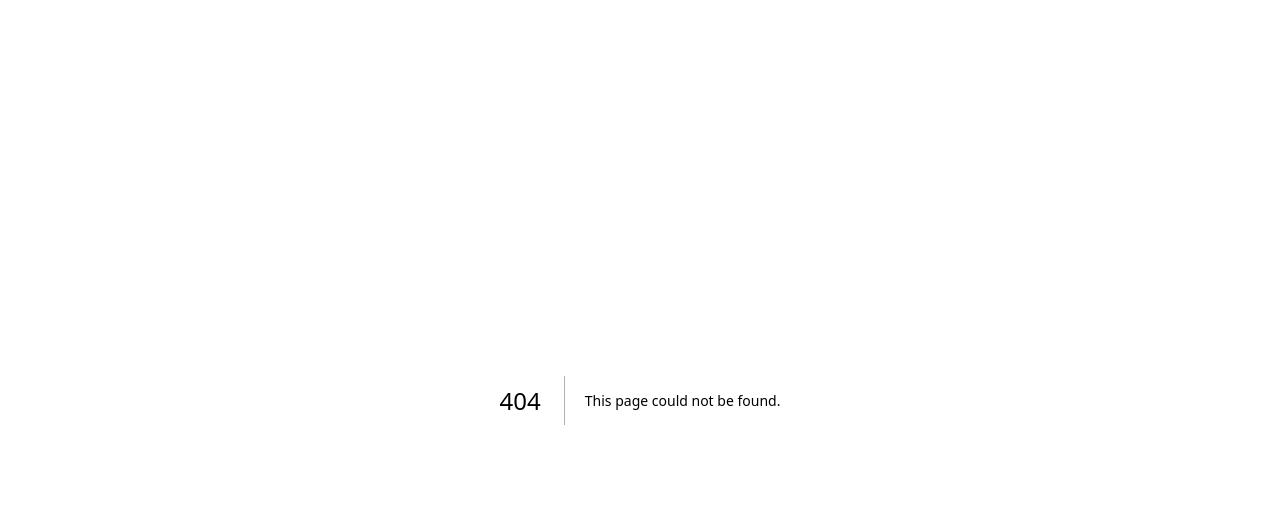
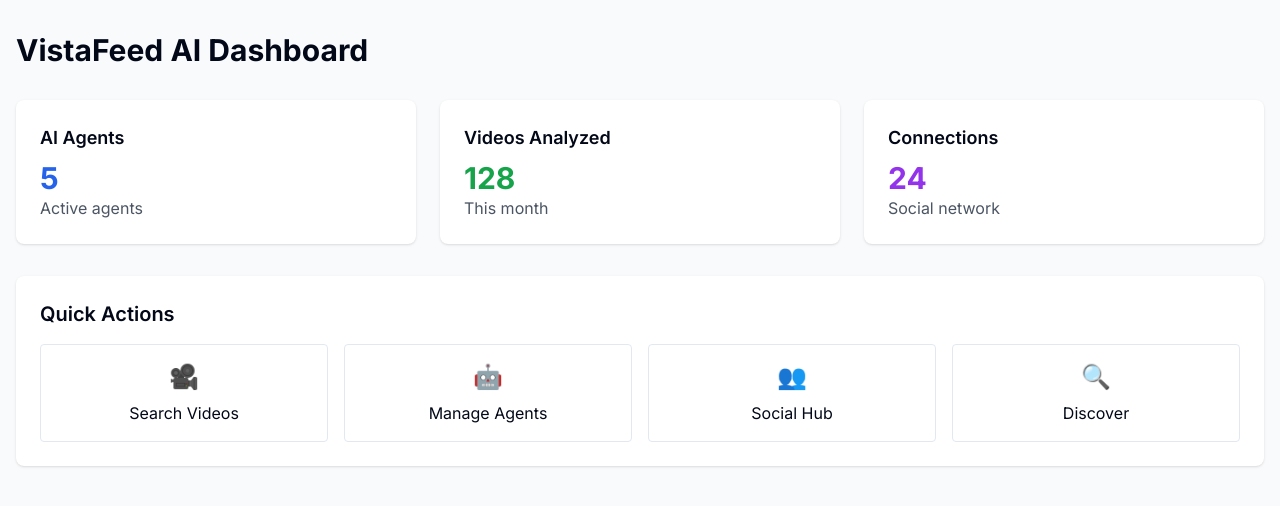
Before and after one commit to AstroLabs-AI/VistaFeed-AI, a Next.js app: page /simple-dashboard in a window 1280 px wide. Before the commit this address had no page. Shown: the top 506 px of the page. Built offline with nearby package versions, Linux system fonts and the light colour scheme.

Commit message:
Add simple dashboard and fix redirect issues
- Create simple-dashboard without any client dependencies
- Fix home page to use meta refresh instead of router
- Remove auth dependencies that were causing issues

```diff
--- a/app/dashboard/page.tsx
+++ b/app/dashboard/page.tsx
@@ -12,7 +12,7 @@ import { useRouter } from 'next/navigation';
 export default function DashboardPage() {
   const { isAuthenticated, user, checkAuth, isLoading } = useAuth();
   const router = useRouter();
-  const [isChecking, setIsChecking] = useState(true);
+  const [isChecking, setIsChecking] = useState(false); // Changed to false by default
 
   // Mock user for demo purposes
   const mockUser = {
@@ -25,7 +25,7 @@ export default function DashboardPage() {
     setIsChecking(false);
   }, []);
 
-  if (isChecking || isLoading) {
+  if (isChecking) {
     return (
       <div className="min-h-screen bg-gradient-to-br from-blue-50/50 via-white to-purple-50/50 dark:from-gray-900 dark:via-gray-800 dark:to-gray-900 pt-20">
         <div className="max-w-7xl mx-auto px-4 sm:px-6 lg:px-8 py-8">
--- a/app/page.tsx
+++ b/app/page.tsx
@@ -1,24 +1,17 @@
-'use client';
-
-import { useEffect } from 'react';
-import { useRouter } from 'next/navigation';
-
 export default function HomePage() {
-  const router = useRouter();
-
-  // Temporarily bypass authentication
-  useEffect(() => {
-    // Skip authentication and go directly to dashboard
-    router.push('/dashboard');
-  }, [router]);
-
-  // Show loading while redirecting
+  // Simple redirect using meta refresh
   return (
-    <div className="min-h-screen bg-gradient-to-br from-blue-50/50 via-white to-purple-50/50 dark:from-gray-900 dark:via-gray-800 dark:to-gray-900 flex items-center justify-center">
-      <div className="text-center">
-        <div className="w-16 h-16 border-4 border-blue-600 border-t-transparent rounded-full animate-spin mx-auto mb-4"></div>
-        <p className="text-gray-600 dark:text-gray-300">Loading VistaFeed AI...</p>
+    <>
+      <meta httpEquiv="refresh" content="0; url=/dashboard" />
+      <div className="min-h-screen bg-gradient-to-br from-blue-50/50 via-white to-purple-50/50 dark:from-gray-900 dark:via-gray-800 dark:to-gray-900 flex items-center justify-center">
+        <div className="text-center">
+          <div className="w-16 h-16 border-4 border-blue-600 border-t-transparent rounded-full animate-spin mx-auto mb-4"></div>
+          <p className="text-gray-600 dark:text-gray-300">Loading VistaFeed AI...</p>
+          <p className="text-sm text-gray-500 mt-2">
+            <a href="/dashboard" className="underline">Click here if not redirected</a>
+          </p>
+        </div>
       </div>
-    </div>
+    </>
   );
 }
--- /dev/null
+++ b/app/simple-dashboard/page.tsx
@@ -0,0 +1,51 @@
+export default function SimpleDashboardPage() {
+  return (
+    <div className="min-h-screen bg-gray-50 dark:bg-gray-900">
+      <div className="max-w-7xl mx-auto px-4 py-8">
+        <h1 className="text-3xl font-bold mb-8">VistaFeed AI Dashboard</h1>
+
+        <div className="grid grid-cols-1 md:grid-cols-3 gap-6 mb-8">
+          <div className="bg-white dark:bg-gray-800 p-6 rounded-lg shadow">
+            <h3 className="text-lg font-semibold mb-2">AI Agents</h3>
+            <p className="text-3xl font-bold text-blue-600">5</p>
+            <p className="text-gray-600 dark:text-gray-400">Active agents</p>
+          </div>
+
+          <div className="bg-white dark:bg-gray-800 p-6 rounded-lg shadow">
+            <h3 className="text-lg font-semibold mb-2">Videos Analyzed</h3>
+            <p className="text-3xl font-bold text-green-600">128</p>
+            <p className="text-gray-600 dark:text-gray-400">This month</p>
+          </div>
+
+          <div className="bg-white dark:bg-gray-800 p-6 rounded-lg shadow">
+            <h3 className="text-lg font-semibold mb-2">Connections</h3>
+            <p className="text-3xl font-bold text-purple-600">24</p>
+            <p className="text-gray-600 dark:text-gray-400">Social network</p>
+          </div>
+        </div>
+
+        <div className="bg-white dark:bg-gray-800 p-6 rounded-lg shadow">
+          <h2 className="text-xl font-semibold mb-4">Quick Actions</h2>
+          <div className="grid grid-cols-2 md:grid-cols-4 gap-4">
+            <a href="/videos" className="p-4 text-center border rounded hover:bg-gray-50 dark:hover:bg-gray-700">
+              <div className="text-2xl mb-2">🎥</div>
+              <div>Search Videos</div>
+            </a>
+            <a href="/agents" className="p-4 text-center border rounded hover:bg-gray-50 dark:hover:bg-gray-700">
+              <div className="text-2xl mb-2">🤖</div>
+              <div>Manage Agents</div>
+            </a>
+            <a href="/social" className="p-4 text-center border rounded hover:bg-gray-50 dark:hover:bg-gray-700">
+              <div className="text-2xl mb-2">👥</div>
+              <div>Social Hub</div>
+            </a>
+            <a href="/discovery" className="p-4 text-center border rounded hover:bg-gray-50 dark:hover:bg-gray-700">
+              <div className="text-2xl mb-2">🔍</div>
+              <div>Discover</div>
+            </a>
+          </div>
+        </div>
+      </div>
+    </div>
+  );
+}
```
